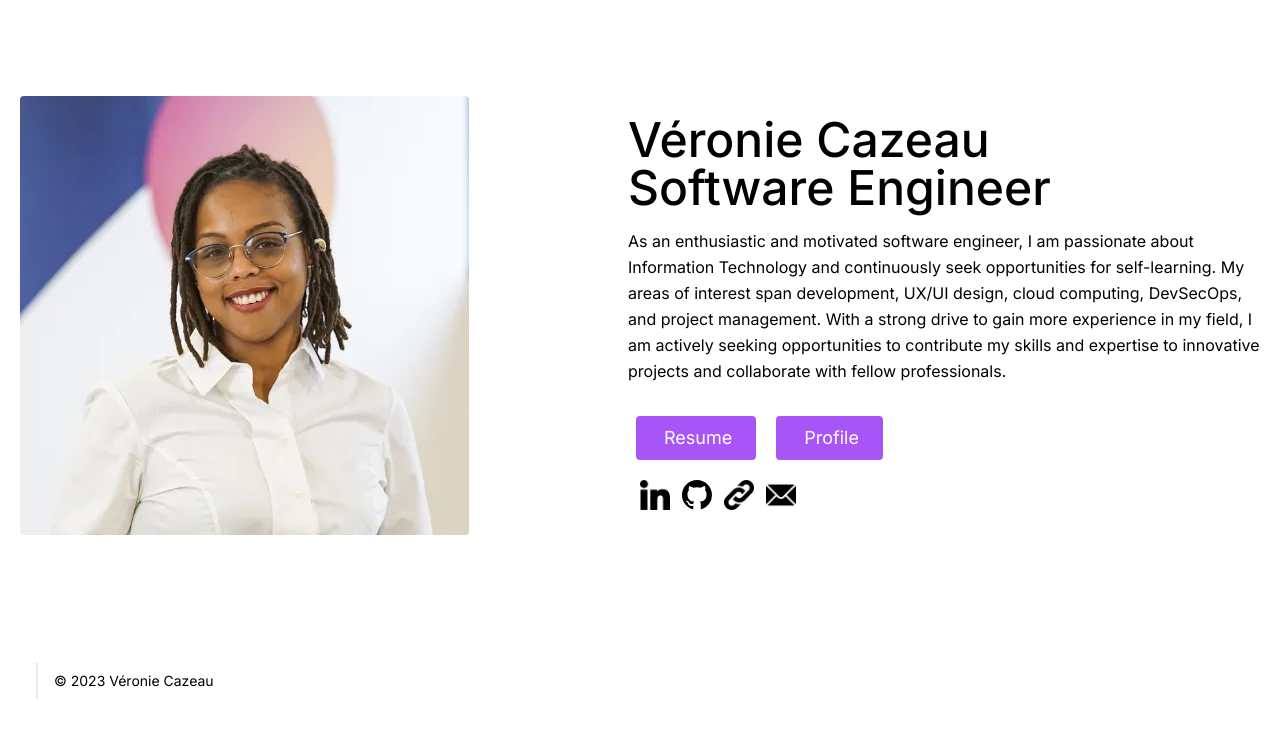
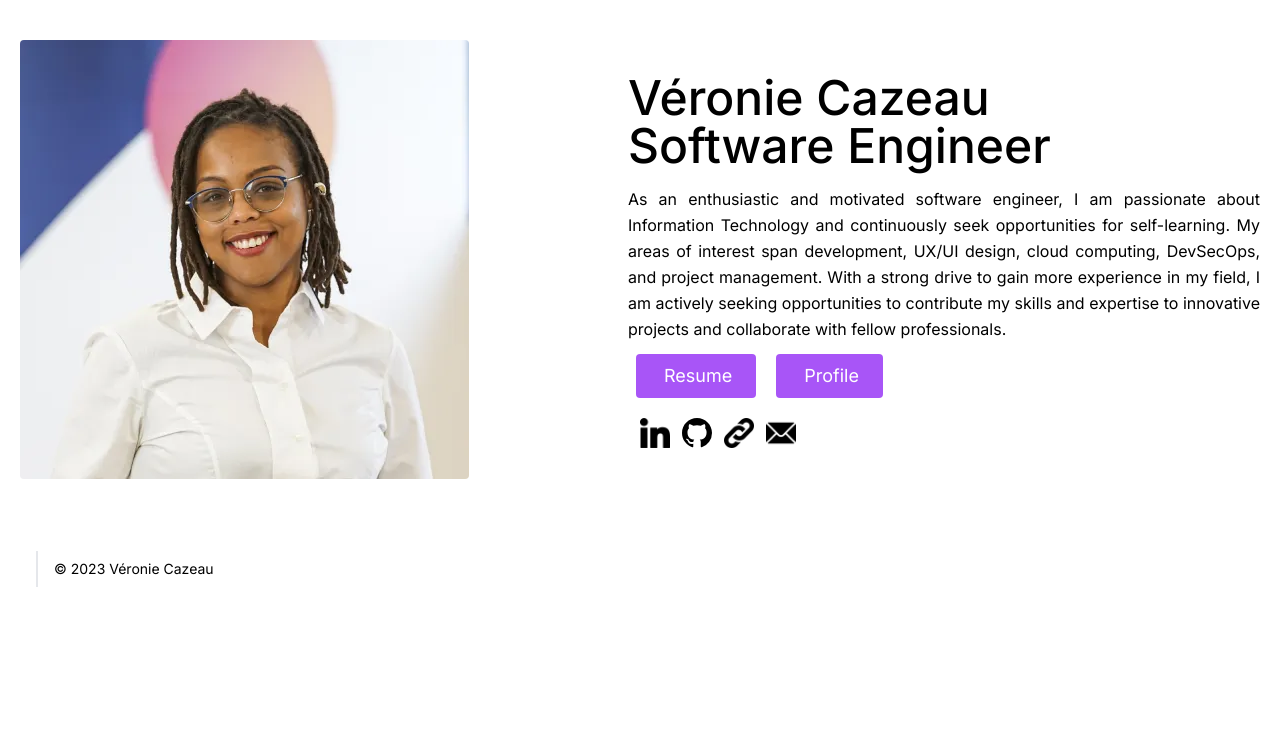
Before and after one commit to v-cazeau/portfolio_2.0, a Next.js app: page / in a window 1280 px wide. Shown: the top 738 px of the page. Built offline with nearby package versions, Linux system fonts and the light colour scheme.

Commit message:
WIP layout

```diff
--- a/app/globals.css
+++ b/app/globals.css
@@ -1,3 +1,5 @@
 @tailwind base;
 @tailwind components;
 @tailwind utilities;
+
+/* .footer {} */
--- a/components/Hero.jsx
+++ b/components/Hero.jsx
@@ -1,15 +1,15 @@
 export default function Hero() {
     return (
       <section className="text-titanium-600 body-font">
-        <div className="container mx-auto flex px-5 py-24 md:flex-row flex-col items-center">
-          <div className="lg:max-w-lg lg:w-full md:w-1/2 w-5/6 mb-10 md:mb-0">
+        <div className="container mx-auto flex px-5 py-10 md:flex-row flex-col items-center">
+          <div className="lg:max-w-lg lg:w-full md:w-1/2 w-4/5 md:mb-0">
             <img className="object-cover object-center rounded" alt="hero" src="/images/profilePic.webp"/>
           </div>
           <div className="lg:flex-grow md:w-1/2 lg:pl-24 md:pl-16 flex flex-col md:items-start md:text-left items-center text-center">
-            <h1 className="title-font sm:text-5xl text-4xl mb-4 font-medium text-titanium-900">Véronie Cazeau
+            <h1 className="title-font sm:text-5xl text-4xl mb-4 mt-2 font-medium text-titanium-900">Véronie Cazeau
               <br/>Software Engineer
             </h1>
-            <p className="mb-8 leading-relaxed sm:text-1.5xl text-1.5xl">As an enthusiastic and motivated software engineer, I am passionate about Information Technology and continuously seek opportunities for self-learning. My areas of interest span development, UX/UI design, cloud computing, DevSecOps, and project management. With a strong drive to gain more experience in my field, I am actively seeking opportunities to contribute my skills and expertise to innovative projects and collaborate with fellow professionals.</p>
+            <p className="mb-3 text-justify leading-relaxed sm:text-1.5xl text-1.5xl">As an enthusiastic and motivated software engineer, I am passionate about Information Technology and continuously seek opportunities for self-learning. My areas of interest span development, UX/UI design, cloud computing, DevSecOps, and project management. With a strong drive to gain more experience in my field, I am actively seeking opportunities to contribute my skills and expertise to innovative projects and collaborate with fellow professionals.</p>
             <div className="flex justify-center">
               <button className="inline-flex text-white bg-purple-500 border-0 py-2 px-6 focus:outline-none hover:bg-purple-600 rounded text-lg ml-2 mr-5"><a href="/images/2023FSDResume.pdf" className="text-titanium-600 ml-1" rel="noopener noreferrer" target="_blank">Resume</a></button>
 
```
